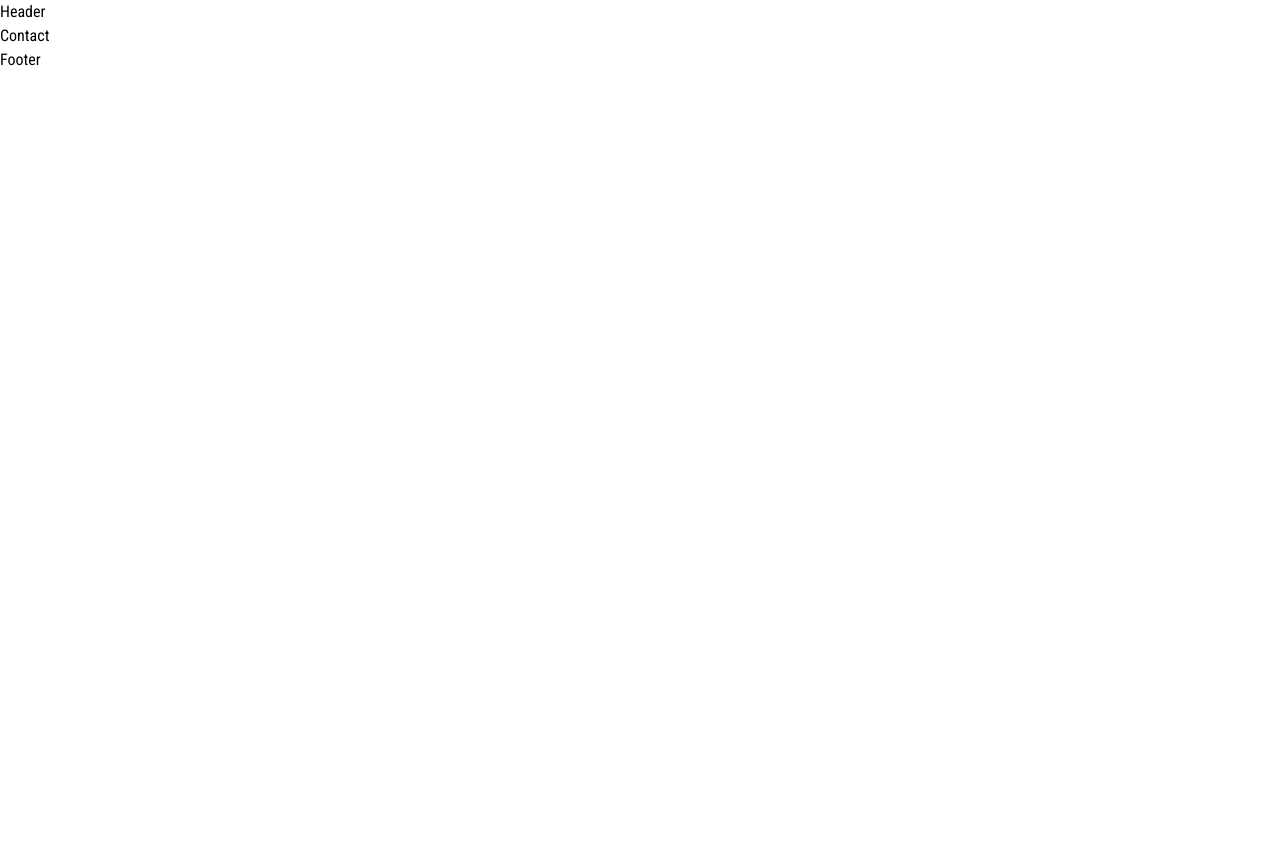
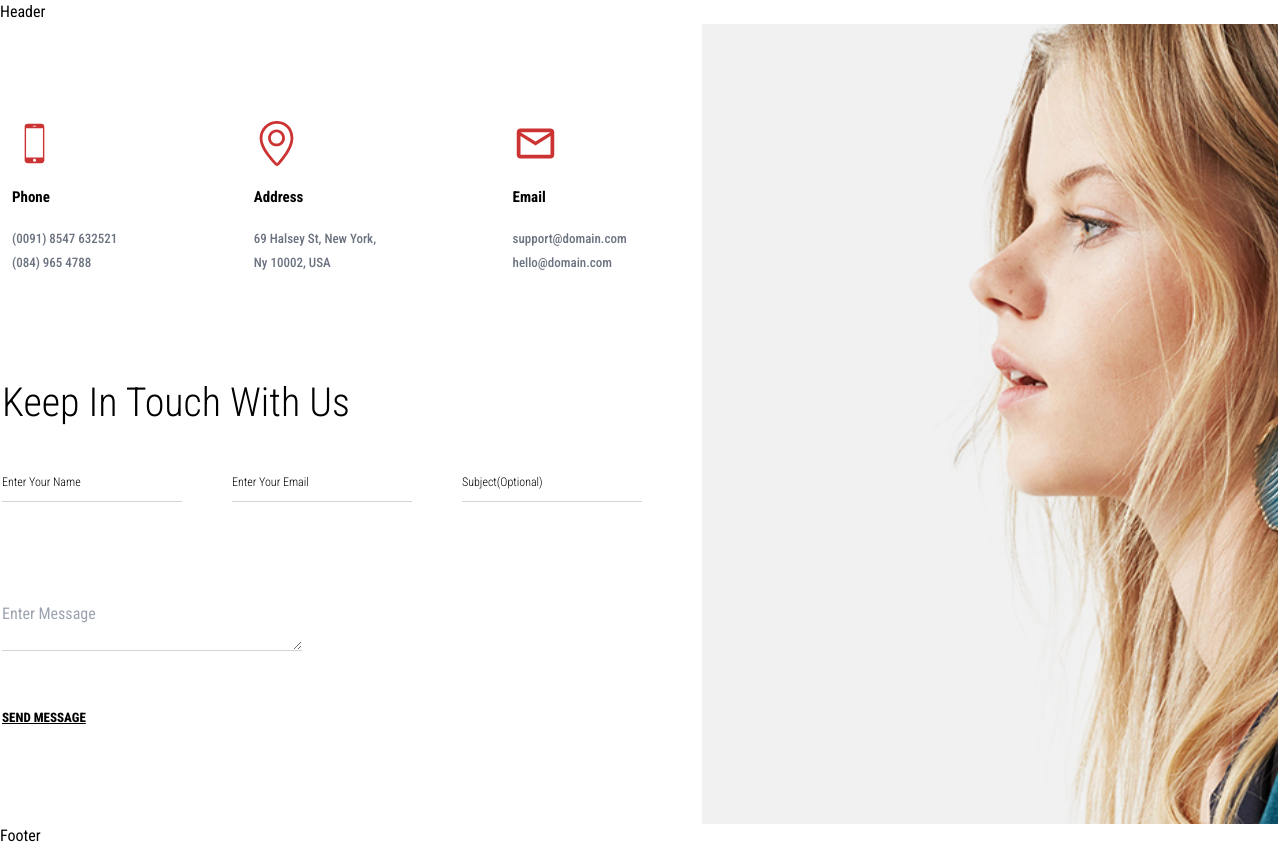
Before and after one commit to ojogoddy/EcommerceInt, a React (Vite) app: page /contact in a window 1280 px wide. Before the commit the page ends 800 px from the top, so only its background shows below. Built offline with nearby package versions, Linux system fonts and the light colour scheme.

Commit message:
done with the contact us page

```diff
--- a/src/component/pages/Contact.tsx
+++ b/src/component/pages/Contact.tsx
@@ -1,9 +1,66 @@
-import React from 'react'
 
-const Contact = () => {
+import map from "../../assets/hero1.jpg"
+import { IoIosPhonePortrait } from "react-icons/io";
+import { SlLocationPin } from "react-icons/sl";
+import { MdOutlineMail } from "react-icons/md";
+const ContactUs = () => {
   return (
-    <div>Contact</div>
+    <div className="w-full h-screen flex justify-center items-center">
+<div className="w-[50%] h-[100%] flex justify-center items-center flex-col flex-wrap mr-[30px]">
+<div className="flex justify-between w-[100%]">
+   <div className="pl-[10px] ">
+   <div className="text-[45px] text-[#CC3333] mb-[20px]"><IoIosPhonePortrait /></div>
+   <h3 className="text-[15px] font-bold text-black text-left mb-[20px]">Phone</h3>
+    <p className="text-[13px] font-medium text-gray-500 text-left mb-[5px]">(0091) 8547 632521</p>
+    <p className="text-[13px] font-medium text-gray-500 text-left">(084) 965 4788</p>
+   </div>
+   <div className="pl-[10px] ">
+   <div className="text-[45px] text-[#CC3333] mb-[20px]"><SlLocationPin /></div>
+   <h3 className="text-[15px] font-bold text-black text-left mb-[20px]">Address</h3>
+    <p className="text-[13px] font-medium text-gray-500 text-left mb-[5px]">69 Halsey St, New York,</p>
+    <p className="text-[13px] font-medium text-gray-500 text-left">Ny 10002, USA</p>
+   </div>
+   <div className="pl-[10px] ">
+   <div className="text-[45px] text-[#CC3333] mb-[20px]"><MdOutlineMail /></div>
+   <h3 className="text-[15px] font-bold text-black text-left mb-[20px]">Email</h3>
+    <p className="text-[13px] font-medium text-gray-500 text-left mb-[5px]">support@domain.com</p>
+    <p className="text-[13px] font-medium text-gray-500 text-left mr-[30px]">hello@domain.com</p>
+   </div>
+</div>
+<div className="mt-[100px] w-full">
+    <h1 className="text-left font-light text-[40px] mb-[40px]">Keep In Touch With Us</h1>
+  <div className="flex justify-between items-center">
+
+  <div className={`flex items-center  border-b-[1px] border-gray-300 bg-transparent outline-none w-[180px] font-light text-[12px] pb-[10px] text-gray-600
+    `} >
+
+      <input className="border-none outline-none placeholder-black" type="search" placeholder="Enter Your Name" />
+    </div>
+    <div className={`flex items-center  border-b-[1px] border-gray-300  bg-transparent outline-none w-[180px] font-light text-[12px] pb-[10px] text-gray-600
+    `} >
+
+      <input className="border-none outline-none placeholder-black" type="search" placeholder="Enter Your Email" />
+    </div>
+    <div className={`flex items-center  border-b-[1px] border-gray-300  bg-transparent outline-none w-[180px] font-light text-[12px] pb-[10px] text-gray-600
+    `} >
+
+      <input className="border-none outline-none placeholder-black" type="search" placeholder="Subject(Optional)" />
+    </div>
+
+  </div>
+  <div className="text-left mt-[100px]">
+    <textarea className="outline-none border-b-[1px] border-gray-300 w-[300px]" name="" placeholder="Enter Message" ></textarea>
+  </div>
+<p className="mt-[50px] text-left capitalize text-[13px] font-extrabold">
+<a className="underline text-black " href="">SEND MESSAGE </a>
+</p>
+</div>
+</div>
+<div  className="w-[45%] h-[100%] ml-[30px]" >
+    <img className="w-[100%] h-[100%] object-cover" src={map} alt="" />
+</div >
+    </div>
   )
-}
+};
 
-export default Contact
+export default ContactUs;
```
Also changed, not shown: src/assets/hero1.jpg (added).
